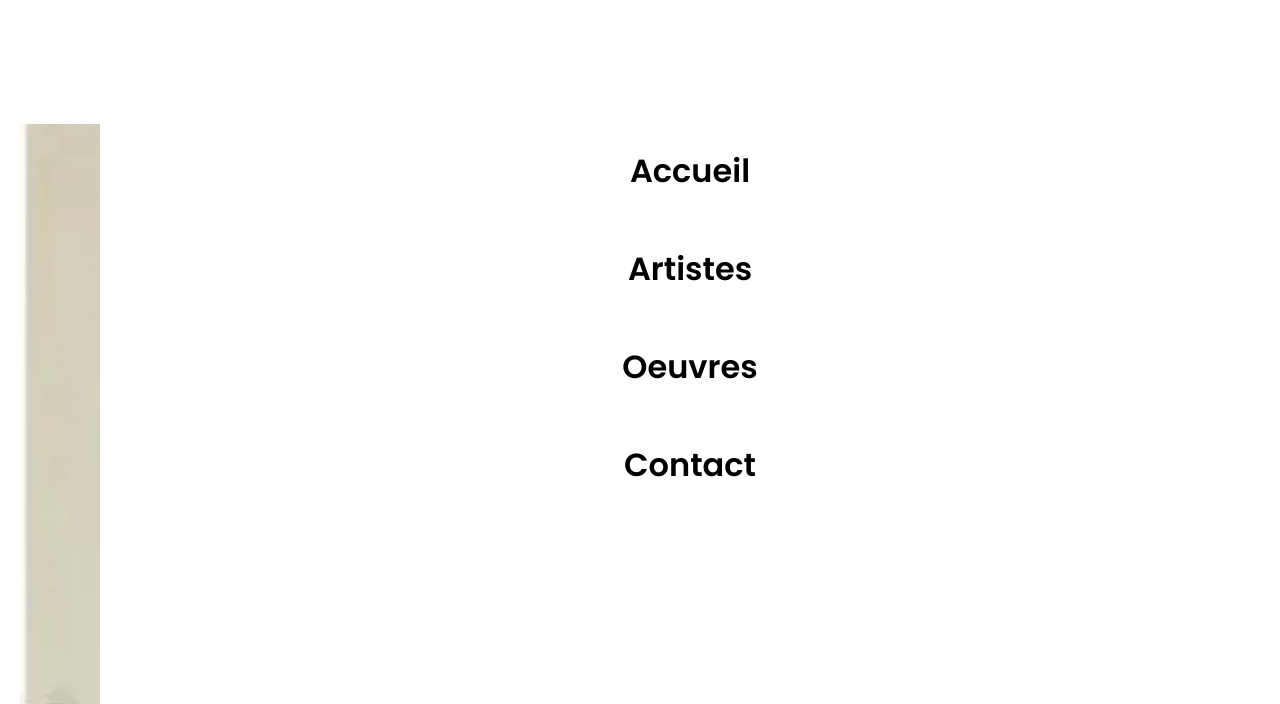
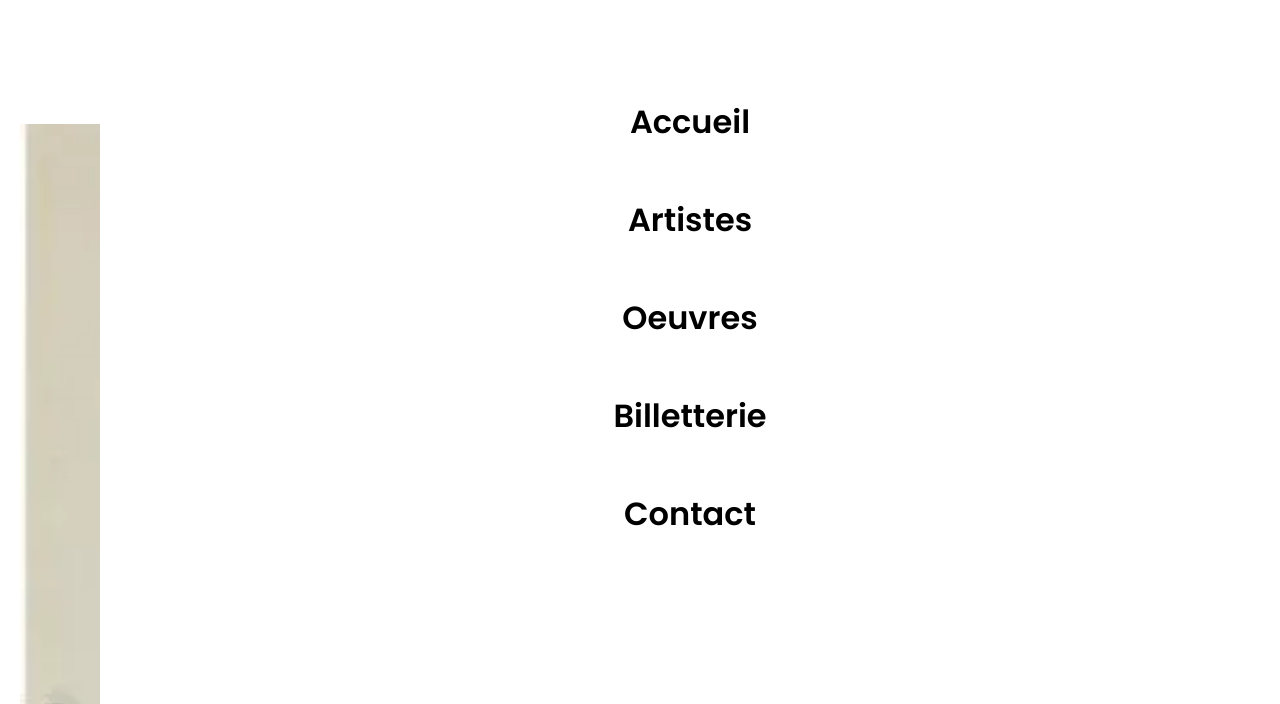
Before and after one commit to MMI-SAE-105/2023-sae-105-Thomas22p, a plain HTML site: page fr/chef.html in a window 1280 px wide. Both pictures are taken after a click on the button 1250 px from the left and 40 px from the top of the page. Shown: the part 72-776 px from the top of the page. Drawn offline with nearby package versions, Linux system fonts and the light colour scheme; a web font is replaced by a local one.

Commit message:
changement menu

```diff
--- a/fr/chef.html
+++ b/fr/chef.html
@@ -1,5 +1,5 @@
 <!DOCTYPE html>
-<html lang="en" x-data="{menuIsOpen: false}" :class="{noscroll:menuIsOpen,}">
+<html lang="en" x-data="{menuIsOpen: false}" :class="menuIsOpen && 'noScroll'">
 <head>
     <meta charset="UTF-8">
     <meta http-equiv="X-UA-Compatible" content="IE=edge">
@@ -19,7 +19,7 @@
             </button>
         </div>
 
-        <nav x-show="menuIsOpen" class="header__menu">
+        <nav x-show="menuIsOpen" class="header__menu" x-transition.duration.600ms>
             <button class="button menu__button" @click="menuIsOpen= ! menuIsOpen">
             <img class="menu__icn" src="/public/icn/croix_menu.svg" alt="fermer le menu">
         </button>
@@ -27,6 +27,7 @@
                 <li class="menu__item"><a class="menu__link" href="/fr/index.html">Accueil</a></li>
                 <li class="menu__item"><a class="menu__link" href="/fr/index.html#artistes" @click="menuIsOpen= ! menuIsOpen">Artistes</a></li>
                 <li class="menu__item"><a class="menu__link" href="/fr/oeuvres.html">Oeuvres</a></li>
+                <li class="menu__item"><a class="menu__link" href="#">Billetterie</a></li>
                 <li class="menu__item"><a class="menu__link" href="/fr/contact.html">Contact</a></li>
             </ul>
         </nav>
```
Also changed, not shown: fr/carnaval.html (+2 -1 lines), fr/fleuriste.html (+3 -2 lines), fr/lefranc.html (+3 -2 lines), fr/ludwig.html (+3 -2 lines), fr/metro.html (+3 -2 lines), fr/mill.html (+3 -2 lines), fr/moi-meme.html (+3 -2 lines), fr/oeuvres.html (+3 -2 lines), fr/rousseau.html (+3 -2 lines), fr/sendak.html (+3 -2 lines), fr/wtwta_1.html (+3 -2 lines), fr/wtwta_2.html (+3 -2 lines).
